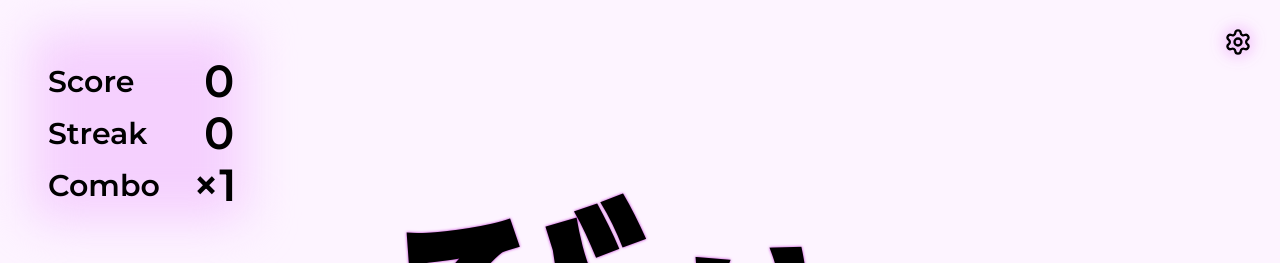
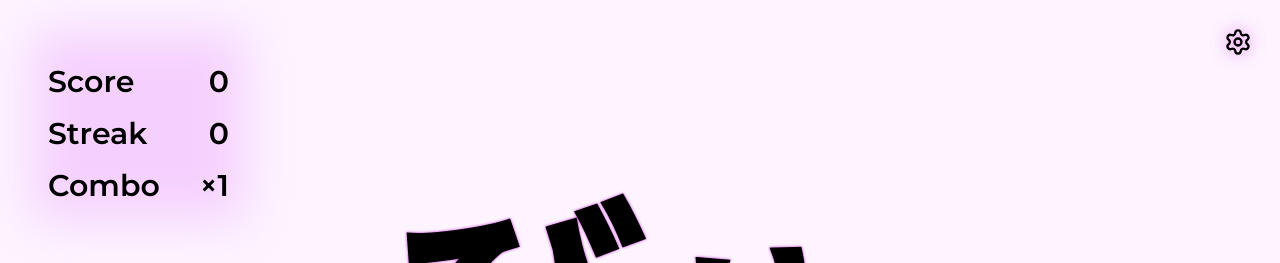
Before and after one commit to emily-li/rote-rush, a React (Vite) app: page / in a window 1280 px wide. Shown: the top 263 px of the page. Built offline with nearby package versions, Linux system fonts and the light colour scheme.

Commit message:
Remove unused animations

```diff
--- a/src/components/SpiralQuizMode.tsx
+++ b/src/components/SpiralQuizMode.tsx
@@ -58,7 +58,7 @@ const SpiralQuizMode = ({
           <div
             key={spiralChar.id}
             className={`select-none font-kana ${
-            spiralChar.position === 0 && isWrongAnswer ? 'animate-pulse' : '' }`}
+            spiralChar.position === 0 && isWrongAnswer ? 'animate-bounce' : '' }`}
             style={getCharacterStyle(spiralChar)}
           >
             {spiralChar.char.char}
--- a/src/components/ui/ScoreDisplay.tsx
+++ b/src/components/ui/ScoreDisplay.tsx
@@ -25,24 +25,10 @@ const MetricValue: React.FC<{
   isErrorAnimation?: boolean;
   ariaLabel?: string;
 }> = ({ value, isAnimated, isErrorAnimation = false, ariaLabel }) => {
-  // Determine animation based on props
-  const animation = isAnimated
-    ? isErrorAnimation
-      ? 'animate-red-explosion text-red-900' // Error animation (dark red)
-      : 'animate-combo-explosion' // Success animation
-    : 'animate-score-pop'; // Default animation
+  const animation = isAnimated ? 'animate-bounce' : '';
 
   return (
-    <span
-      key={value}
-      className={`ml-10 inline-block transform-gpu font-extrabold transition-colors duration-300
-        ${animation}`}
-      style={{
-        animationDuration: isAnimated ? '1.2s' : '1s',
-        transform: 'scale(1.5)',
-      }}
-      aria-label={ariaLabel}
-    >
+    <span className={`ml-10 ${animation}`} aria-label={ariaLabel}>
       {value}
     </span>
   );
```
